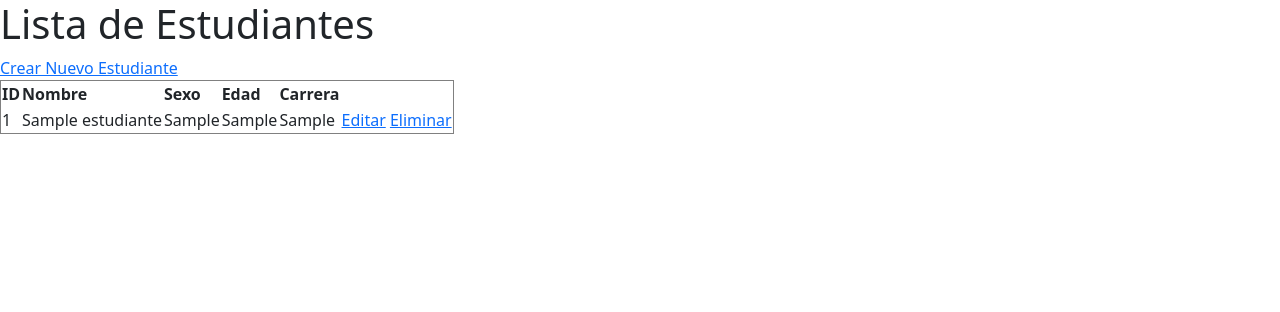
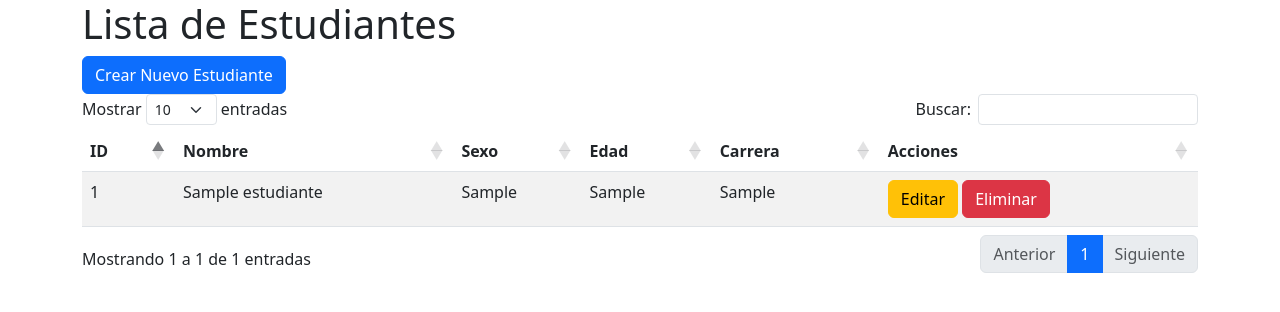
Before and after one commit to Lrzrmzr/CRUD, a PHP site: page /index.php?action=table in a window 1280 px wide. Shown: the top 312 px of the page. Run offline with PHP 8.4, Linux system fonts and the light colour scheme; tables that the repository leaves empty or names only in its code hold one stand-in row (values such as "Sample post"); some libraries are stand-ins or nearby versions.

Commit message:
Add bootstrap and Data Tables, including Javascrip

```diff
--- /dev/null
+++ b/js/table.js
@@ -0,0 +1,51 @@
+$(document).ready(function() {
+    // Cargar datos en el modal de edición
+    $('.btn-edit').click(function() {
+        var id = $(this).data('id');
+        var nombre = $(this).data('nombre');
+        var edad = $(this).data('edad');
+        var sexo = $(this).data('sexo');
+        var carrera = $(this).data('carrera');
+
+        $('#edit-id').val(id);
+        $('#edit-nombre').val(nombre);
+        $('#edit-edad').val(edad);
+        $('#edit-sexo').val(sexo);
+        $('#edit-carrera').val(carrera);
+    });
+
+
+    // Cargar el id en el modal de eliminación
+    $('.btn-delete').click(function() {
+        var id = $(this).data('id');
+        $('#delete-id').val(id);
+    });
+
+    // Inicialización de DataTable
+    $('#myTable').DataTable({
+        responsive: true,
+        language: {
+            "sEmptyTable": "No hay datos disponibles en la tabla",
+            "sInfo": "Mostrando _START_ a _END_ de _TOTAL_ entradas",
+            "sInfoEmpty": "Mostrando 0 a 0 de 0 entradas",
+            "sInfoFiltered": "(filtrado de _MAX_ entradas totales)",
+            "sLengthMenu": "Mostrar _MENU_ entradas",
+            "sLoadingRecords": "Cargando...",
+            "sProcessing": "Procesando...",
+            "sSearch": "Buscar:",
+            "sZeroRecords": "No se encontraron resultados",
+            "oPaginate": {
+                "sFirst": "Primero",
+                "sLast": "Último",
+                "sNext": "Siguiente",
+                "sPrevious": "Anterior"
+            },
+            "oAria": {
+                "sSortAscending": ": Activar para ordenar la columna de manera ascendente",
+                "sSortDescending": ": Activar para ordenar la columna de manera descendente"
+            }
+        }
+    });
+
+
+});
--- a/views/estudiante_list.php
+++ b/views/estudiante_list.php
@@ -1,39 +1,124 @@
-<!DOCTYPE html>
-<html lang="en">
-<head>
-    <meta charset="UTF-8">
-    <meta name="viewport" content="width=device-width, initial-scale=1.0">
-    <title>List Students</title>
-    <link href="https://cdn.jsdelivr.net/npm/bootstrap@5.3.3/dist/css/bootstrap.min.css" rel="stylesheet" integrity="sha384-QWTKZyjpPEjISv5WaRU9OFeRpok6YctnYmDr5pNlyT2bRjXh0JMhjY6hW+ALEwIH" crossorigin="anonymous">
-    <script src="https://cdn.jsdelivr.net/npm/bootstrap@5.3.3/dist/js/bootstrap.bundle.min.js" integrity="sha384-YvpcrYf0tY3lHB60NNkmXc5s9fDVZLESaAA55NDzOxhy9GkcIdslK1eN7N6jIeHz" crossorigin="anonymous"></script>
-    <link rel="stylesheet" href="https://cdn.datatables.net/2.1.6/css/dataTables.dataTables.css" />
-    <script src="https://cdn.datatables.net/2.1.6/js/dataTables.js"></script>
-</head>
+<?php
+require_once('layouthead.php')
+?>
 <body>
+<div class="container">
+    <div class="row justify-content-center">
+        <div class="col-md-12">
             <h1>Lista de Estudiantes</h1>
-    <a href="index.php?action=create">Crear Nuevo Estudiante</a>
-    <table border="1">
+                <a class="btn btn-primary" data-bs-toggle="modal" data-bs-target="#editModal" href="index.php?action=create">Crear Nuevo Estudiante</a>
+                <table class="table table-striped" id="myTable">
+                <thead>
                     <tr>
                         <th>ID</th>
                         <th>Nombre</th>
                         <th>Sexo</th>
                         <th>Edad</th>
                         <th>Carrera</th>
+                        <th>Acciones</th>
                     </tr>
-        <?php foreach ($estudiante as $estudianteList): ?>
+                </thead>
+                <tbody>
+                    <?php foreach ($estudiante as $row): ?>
                     <tr>
-            <td><?php echo htmlspecialchars($estudianteList['id']); ?></td>
-            <td><?php echo htmlspecialchars($estudianteList['nombre']); ?></td>
-            <td><?php echo htmlspecialchars($estudianteList['edad']); ?></td>
-            <td><?php echo htmlspecialchars($estudianteList['sexo']); ?></td>
-            <td><?php echo htmlspecialchars($estudianteList['carrera']); ?></td>
+                        <td><?php echo htmlspecialchars($row['id']); ?></td>
+                        <td><?php echo htmlspecialchars($row['nombre']); ?></td>
+                        <td><?php echo htmlspecialchars($row['sexo']); ?></td>
+                        <td><?php echo htmlspecialchars($row['edad']); ?></td>
+                        <td><?php echo htmlspecialchars($row['carrera']); ?></td>
                         <td>
-                <a href="index.php?action=edit&id=<?php echo htmlspecialchars($estudianteList['id']); ?>">Editar</a>
-                <a href="index.php?action=delete&id=<?php echo htmlspecialchars($estudianteList['id']); ?>">Eliminar</a>
+                            <button class="btn btn-warning btn-edit"
+                                    data-id="<?php echo htmlspecialchars($row['id']); ?>"
+                                    data-nombre="<?php echo htmlspecialchars($row['nombre']); ?>"
+                                    data-edad="<?php echo htmlspecialchars($row['edad']); ?>"
+                                    data-sexo="<?php echo htmlspecialchars($row['sexo']); ?>"
+                                    data-carrera="<?php echo htmlspecialchars($row['carrera']); ?>"
+                                    data-bs-toggle="modal" data-bs-target="#editModal">
+                                    Editar
+                            </button>
+
+                            <button class="btn btn-danger btn-delete"
+                                    data-id="<?php echo htmlspecialchars($row['id']); ?>"
+                                    data-bs-toggle="modal" data-bs-target="#deleteModal">
+                                    Eliminar
+                            </button>
                         </td>
                     </tr>
                     <?php endforeach; ?>
+                </tbody>
             </table>
-    <script src="https://cdn.jsdelivr.net/npm/bootstrap@5.3.3/dist/js/bootstrap.bundle.min.js" integrity="sha384-YvpcrYf0tY3lHB60NNkmXc5s9fDVZLESaAA55NDzOxhy9GkcIdslK1eN7N6jIeHz" crossorigin="anonymous"></script>
+        </div>
+    </div>
+</div>
+
+    <!-- Modal for Edit-->
+    <div class="modal fade" id="editModal" tabindex="-1" aria-labelledby="editModalLabel" aria-hidden="true">
+        <div class="modal-dialog">
+            <div class="modal-content">
+            <div class="modal-header">
+                    <h5 class="modal-title" id="editModalLabel">Agregar/Editar Estudiante</h5>
+                    <button type="button" class="btn-close" data-bs-dismiss="modal" aria-label="Close"></button>
+                </div>
+                <div class="modal-body">
+                    <form id="editForm" action="index.php" method="post">
+                    <input type="hidden" name="id" id="edit-id">
+                    <div class="mb-3">
+                        <label for="edit-nombre" class="form-label">Nombre</label>
+                        <input type="text" class="form-control" id="edit-nombre" name="nombre" required>
+                    </div>
+                    <div class="mb-3">
+                        <label for="edit-edad" class="form-label">Edad</label>
+                        <input type="number" class="form-control" id="edit-edad" name="edad" required>
+                    </div>
+                    <div class="mb-3">
+                        <label for="edit-sexo" class="form-label">Sexo</label>
+                        <input type="text" class="form-control" id="edit-sexo" name="sexo" required>
+                    </div>
+                    <div class="mb-3">
+                        <label for="edit-carrera" class="form-label">Carrera</label>
+                        <input type="text" class="form-control" id="edit-carrera" name="carrera" required>
+                    </div>
+                    <input type="hidden" name="action" value="edit">
+                    <button type="submit" class="btn btn-primary">Guardar Cambios</button>
+                    </form>
+                </div>
+            </div>
+        </div>
+    </div>
+
+    <!-- Modal Eliminar -->
+    <div class="modal fade" id="deleteModal" tabindex="-1" aria-labelledby="deleteModalLabel" aria-hidden="true">
+    <div class="modal-dialog">
+        <div class="modal-content">
+        <div class="modal-header">
+            <h5 class="modal-title" id="deleteModalLabel">Eliminar Estudiante</h5>
+            <button type="button" class="btn-close" data-bs-dismiss="modal" aria-label="Close"></button>
+        </div>
+        <div class="modal-body">
+            ¿Estás seguro que deseas eliminar este estudiante?
+        </div>
+        <div class="modal-footer">
+            <form id="deleteForm" action="index.php" method="get">
+            <input type="hidden" name="id" id="delete-id">
+            <input type="hidden" name="action" value="delete">
+            <button type="button" class="btn btn-secondary" data-bs-dismiss="modal">Cancelar</button>
+            <button type="submit" class="btn btn-danger">Eliminar</button>
+            </form>
+        </div>
+        </div>
+    </div>
+    </div>
+    <!-- Bootstrap 5 JS -->
+    <script src="https://cdn.jsdelivr.net/npm/bootstrap@5.3.0/dist/js/bootstrap.bundle.min.js"></script>
+    <!-- jQuery (solo si usas Bootstrap 4 o DataTables con jQuery) -->
+    <script src="https://code.jquery.com/jquery-3.6.0.min.js"></script>
+    <!-- DataTables JS -->
+    <script src="https://cdn.datatables.net/1.13.4/js/jquery.dataTables.min.js"></script>
+    <script src="https://cdn.datatables.net/1.13.4/js/dataTables.bootstrap5.min.js"></script>
+
+    <script src="js/table.js"></script>
+
 </body>
-</html>
+<?php
+require_once('layoutfoot.php');
+?>
--- /dev/null
+++ b/views/layoutfoot.php
@@ -0,0 +1 @@
+</html>
--- /dev/null
+++ b/views/layouthead.php
@@ -0,0 +1,12 @@
+<!DOCTYPE html>
+<html lang="en">
+<head>
+    <meta charset="UTF-8">
+    <meta name="viewport" content="width=device-width, initial-scale=1.0">
+    <title>List Students</title>
+    <!-- Bootstrap 5 CSS -->
+<link href="https://cdn.jsdelivr.net/npm/bootstrap@5.3.0/dist/css/bootstrap.min.css" rel="stylesheet">
+<!-- DataTables CSS -->
+<link href="https://cdn.datatables.net/1.13.4/css/dataTables.bootstrap5.min.css" rel="stylesheet">
+
+</head>
```
Also changed, not shown: views/estudiante_form.php (+9 -10 lines). Lines whose indentation alone changed are shown as unchanged.
